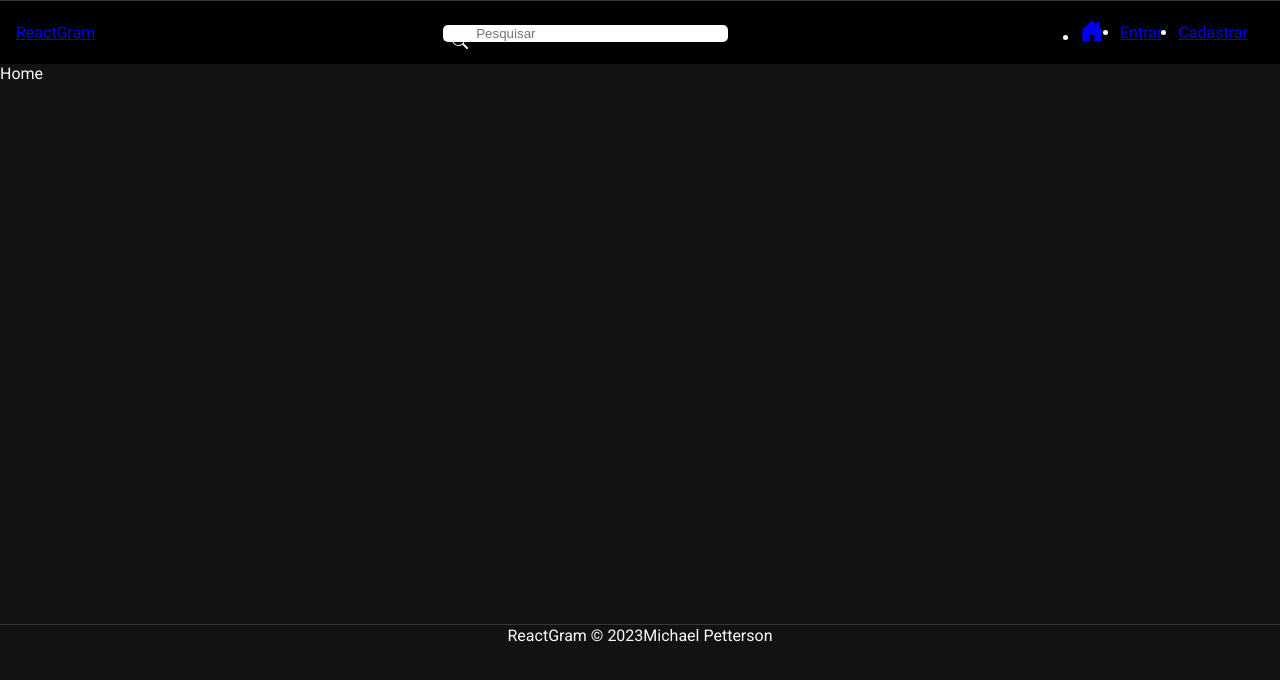
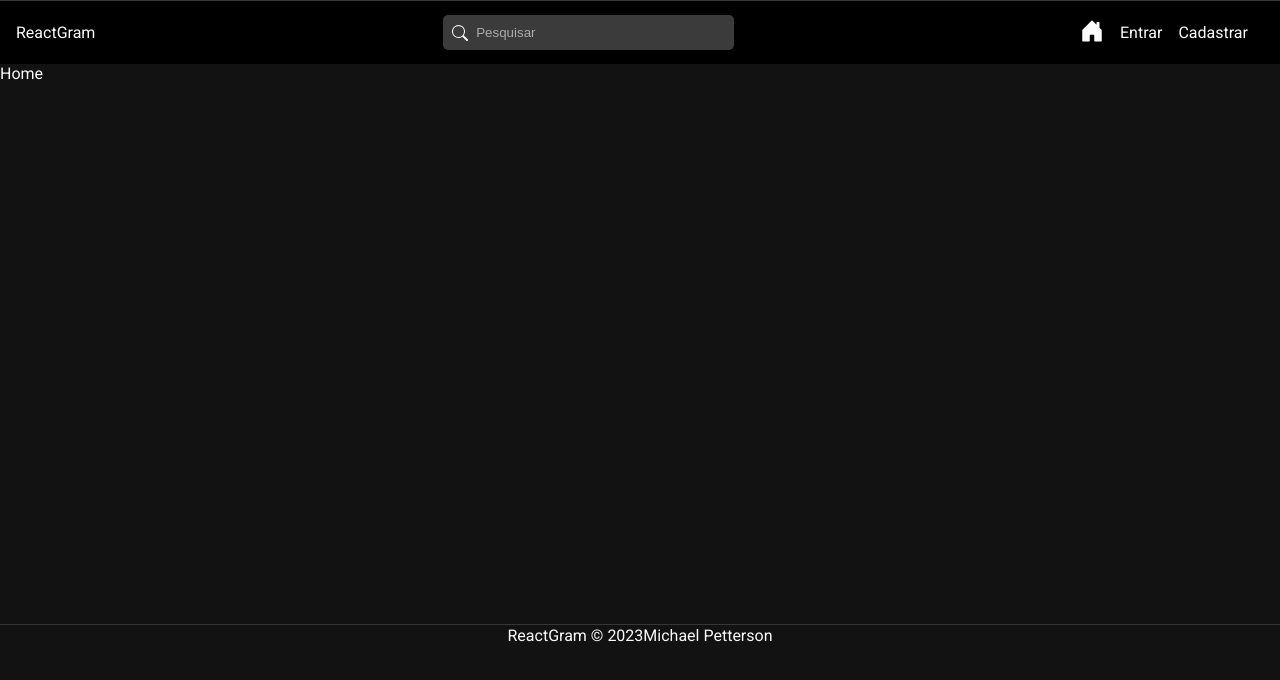
Before and after one commit to michael-petterson-06/MikeGram, a React (Create React App) app in the folder frontend/: page / in a window 1280 px wide. Shown: the top 680 px of the page. Built offline with nearby package versions, Linux system fonts and the light colour scheme; the HTML template or start-up script is replaced by a standard one.

Commit message:
CSS global

```diff
--- a/frontend/src/index.css
+++ b/frontend/src/index.css
@@ -6,3 +6,82 @@
   background-color: #121212;
   color: #fafafa;
 }
+
+a {
+  color: #fafafa;
+  text-decoration: none;
+}
+
+.active {
+  font-weight: bold;
+}
+
+ul {
+  list-style: none;
+}
+
+form {
+  display: flex;
+  flex-direction: column;
+}
+
+label {
+  display: flex;
+  flex-direction: column;
+  text-align: center;
+}
+
+label span {
+  font-weight: bold;
+  margin-bottom: .5em;
+  color: #AAA;
+  font-size: .7em;
+}
+
+input {
+  background-color: #3b3b3b;
+  color: #AAA;
+  border: 1px solid #555;
+  border-radius: 2px;
+  padding: 10px 8px;
+  outline: none;
+  margin-bottom: .6em;
+}
+
+input::placeholder {
+  color: #AAA;
+}
+
+.btn, button, input[type='submit'] {
+  background-color: #0094f6;
+  color: #fff;
+  border: none;
+  border-radius: 4px;
+  padding: 10px 8px;
+  font-weight: bold;
+  cursor: pointer;
+  opacity: 0.8;
+  font-size: 1em;
+}
+
+input[type='submit'] {
+  margin-top: 1em;
+}
+
+input:disable {
+  cursor: not-allowed;
+  background-color: #000;
+}
+
+button:hover,
+input[type='submit']:hover {
+  opacity: 1;
+}
+
+.cancel-btn {
+  background-color: #ccc;
+}
+
+.hide {
+  display: none;
+}
```
